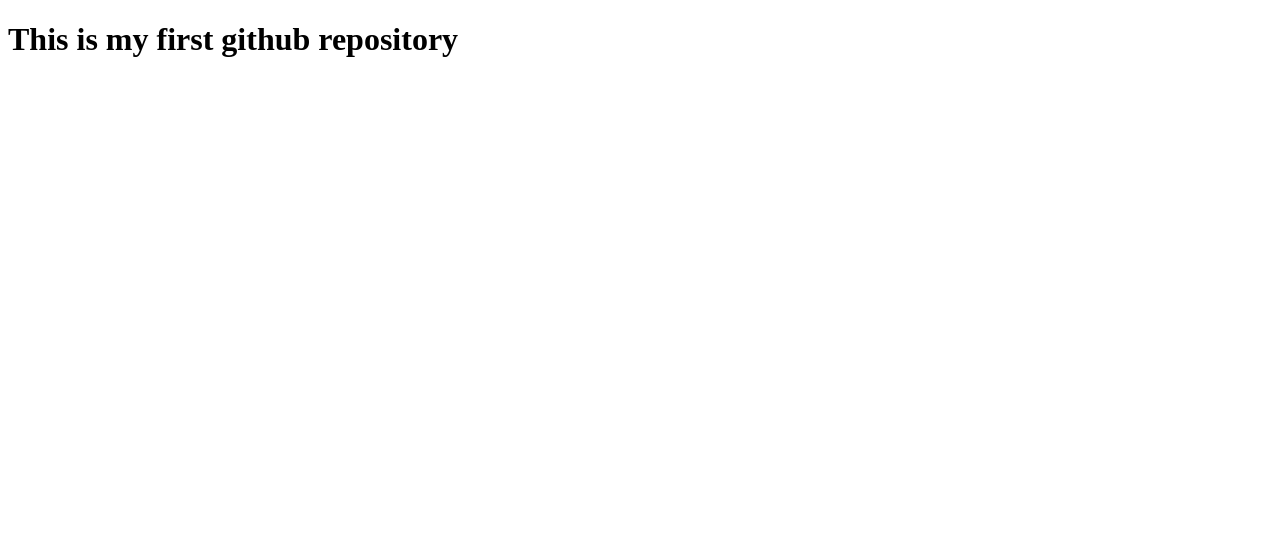
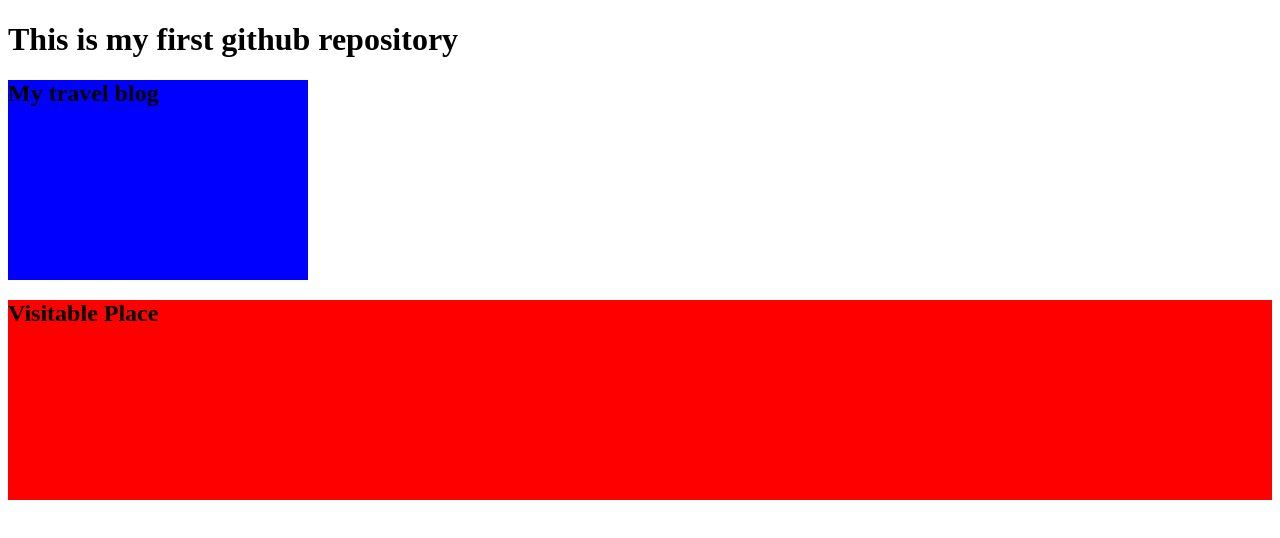
Before and after one commit to Mostak4509/my-first-github-repo, a plain HTML site: page index.html in a window 1280 px wide. Drawn offline with Linux system fonts and the light colour scheme.

Commit message:
box1 and box2 commit

```diff
--- a/index.html
+++ b/index.html
@@ -4,8 +4,22 @@
   <meta charset="UTF-8">
   <meta name="viewport" content="width=device-width, initial-scale=1.0">
   <title>My first githu repo</title>
+  <link rel="stylesheet" href="styles/index.css">
 </head>
 <body>
   <h1>This is my first github repository</h1>
+
+
+
+  <div class="contaner">
+    <div class="box1">
+      <h2>My travel blog</h2>
+    </div>
+
+    <div class="box2">
+      <h2>Visitable Place</h2>
+    </div>
+
+  </div>
 </body>
 </html>
--- /dev/null
+++ b/styles/index.css
@@ -0,0 +1,14 @@
+.container{
+  display: flex;
+}
+.box1{
+  width: 300px;
+  height: 200px;
+  background-color: blue;
+}
+
+.box2{
+  width: 300x;
+  height: 200px;
+  background-color: red;
+}
```
